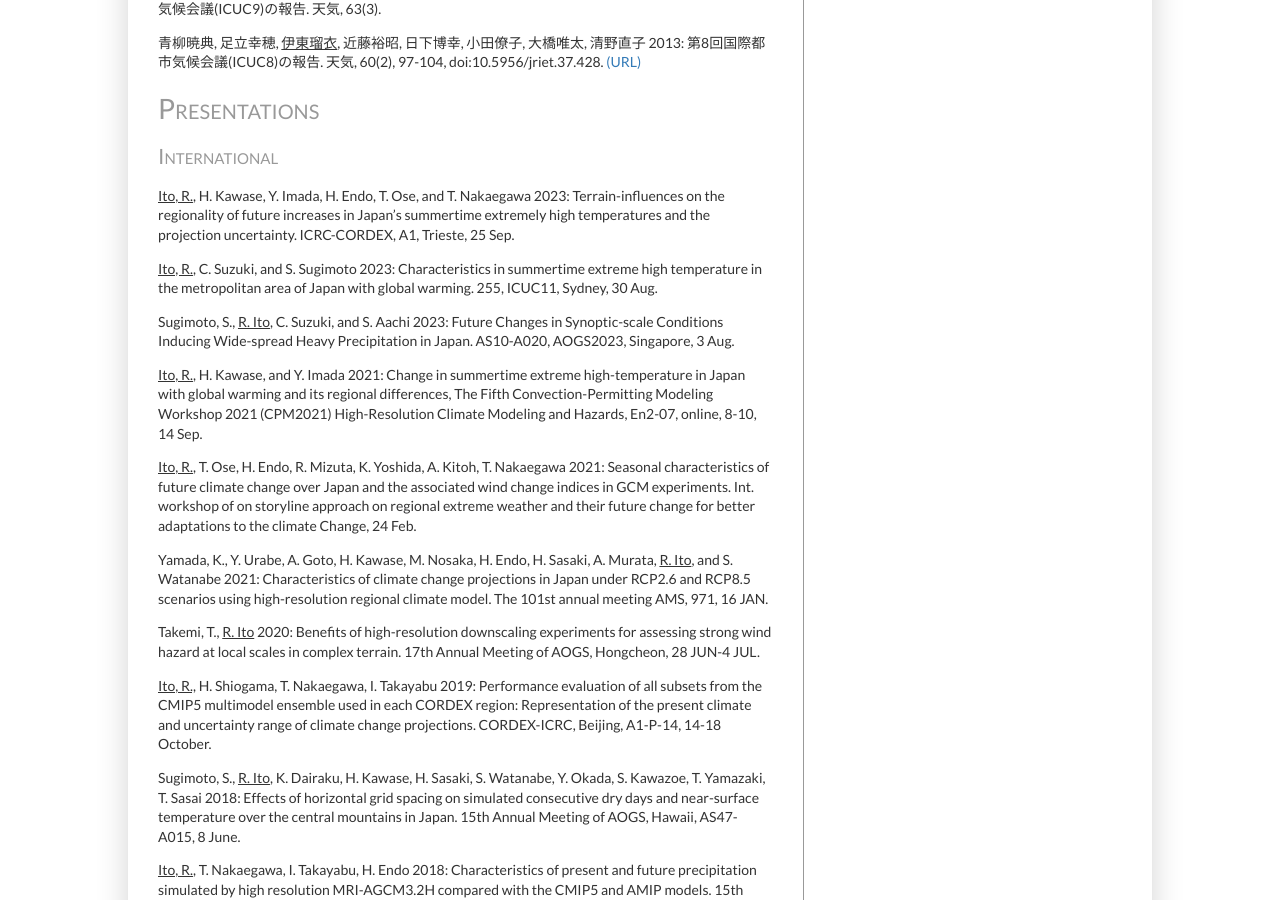
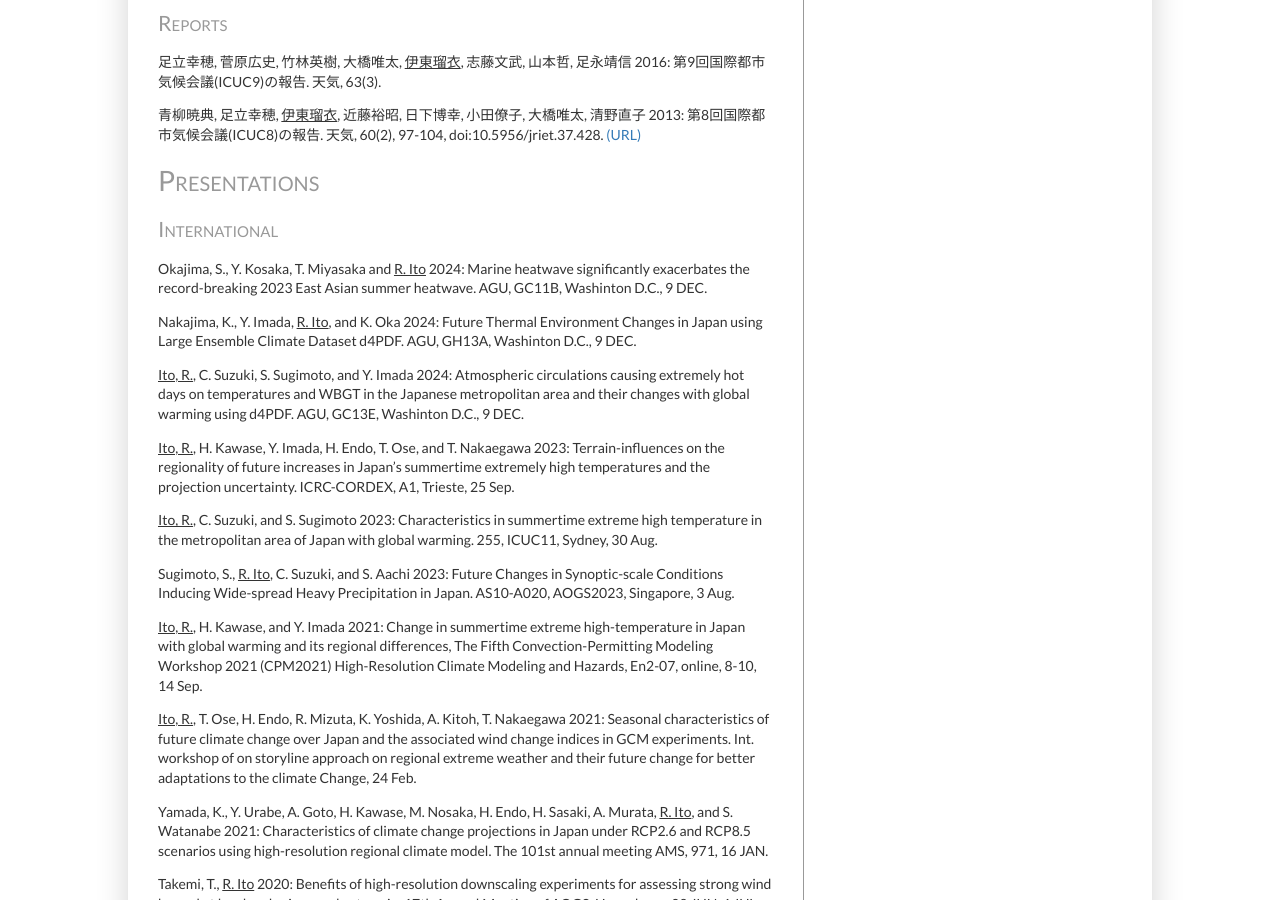
Before and after one commit to rui-climbiz/rui-climbiz.github.io, a Jekyll site: the page built from publications.html, in a window 1280 px wide and 900 px high, scrolled down 2604 px. Built offline with Jekyll 4.4.1, drawn with Linux system fonts in a browser that asks for light colours; some of the changed text lies outside the part shown.

Commit message:
Update publications.html

```diff
--- a/publications.html
+++ b/publications.html
@@ -8,6 +8,7 @@
 <p><u>Ito, R.</u>, H. Endo, T. Ose, T. Nakaegawa: Future sea-level pressure pattern and its impact on regional climatology in Japan based on the observational statistics. (accepted)</p>
 <!-- <p><u>Ito, R.</u>, T. Satomura, T. Takemi: Idealized simulations of urban climate development in various geographic settings using a regional meteorological model. (in prep.)</p> -->
 <hr>
+<p>Langendijk, Gaby S, and Coauthors 2024: Towards better understanding the urban environment and its interactions with regional climate change - The WCRP CORDEX Flagship Pilot Study URB-RCC. <I>Urban Climate</I>, 58, 102165-102165, doi:10.1016/j.uclim.2024.102165. <a href="https://doi.org/10.1016/j.uclim.2024.102165">(URL)</a></p>
 <p>Sugimoto, S., S. A. Adachi, <u>R. Ito</u>, C. Suzuki 2024: Future Changes in Synoptic-Scale Conditions Causing Widespread Heavy Precipitation Events over Japan. <I>SOLA</I>, 20, 198-206, doi:10.2151/sola.2024-027. <a href="https://doi.org/10.2151/sola.2024-027">(URL)</a></p>
 <p><u>Ito, R.</u>, Y. Imada, H. Kawase 2023: Characteristics of Attribution Risk on the Record-High-Temperature Event of 2022 Rainy Season in Japan. <i>Bull. Amer. Meteor. Soc.</i>, 104, E2121–E2126, doi:10.1175/BAMS-D-23-0172.1. <a href="https://doi.org/10.1175/BAMS-D-23-0172.1">(URL)</a> </p>
 <p>Kawase, H., and Coauthors 2023: Identifying robust changes of extreme precipitation in Japan from large ensemble 5-km-grid regional experiments for 4K warming scenario. <i>JGR: Atmospheres</i>, 128, e2023JD038513, doi:10.1029/2023JD038513. <a href="https://doi.org/10.1029/2023JD038513">(URL)</a><p>
@@ -45,6 +46,9 @@
 <p>青柳暁典, 足立幸穂, <u>伊東瑠衣</u>, 近藤裕昭, 日下博幸, 小田僚子, 大橋唯太, 清野直子 2013: 第8回国際都市気候会議(ICUC8)の報告. 天気, 60(2), 97-104, doi:10.5956/jriet.37.428. <a href="https://doi.org/10.5956/jriet.37.428.">(URL)</a></p>
 <h1>Presentations</h1>
 <h2>International</h2>
+<p>Okajima, S., Y. Kosaka, T. Miyasaka and <u>R. Ito</u> 2024: Marine heatwave significantly exacerbates the record-breaking 2023 East Asian summer heatwave. AGU, GC11B, Washinton D.C., 9 DEC.</p>
+<p>Nakajima, K., Y. Imada, <u>R. Ito</u>, and K. Oka 2024: Future Thermal Environment Changes in Japan using Large Ensemble Climate Dataset d4PDF. AGU, GH13A, Washinton D.C., 9 DEC.</p>
+<p><u>Ito, R.</u>, C. Suzuki, S. Sugimoto, and Y. Imada 2024: Atmospheric circulations causing extremely hot days on temperatures and WBGT in the Japanese metropolitan area and their changes with global warming using d4PDF. AGU, GC13E, Washinton D.C., 9 DEC.</p>
 <p><u>Ito, R.</u>, H. Kawase, Y. Imada, H. Endo, T. Ose, and T. Nakaegawa 2023: Terrain-influences on the regionality of future increases in Japan’s summertime extremely high temperatures and the projection uncertainty. ICRC-CORDEX, A1, Trieste, 25 Sep.</p>
 <p><u>Ito, R.</u>, C. Suzuki, and S. Sugimoto 2023: Characteristics in summertime extreme high temperature in the metropolitan area of Japan with global warming. 255, ICUC11, Sydney, 30 Aug.</p>
 <p>Sugimoto, S., <u>R. Ito</u>, C. Suzuki, and S. Aachi 2023: Future Changes in Synoptic-scale Conditions Inducing Wide-spread Heavy Precipitation in Japan. AS10-A020, AOGS2023, Singapore, 3 Aug.</p>
```
